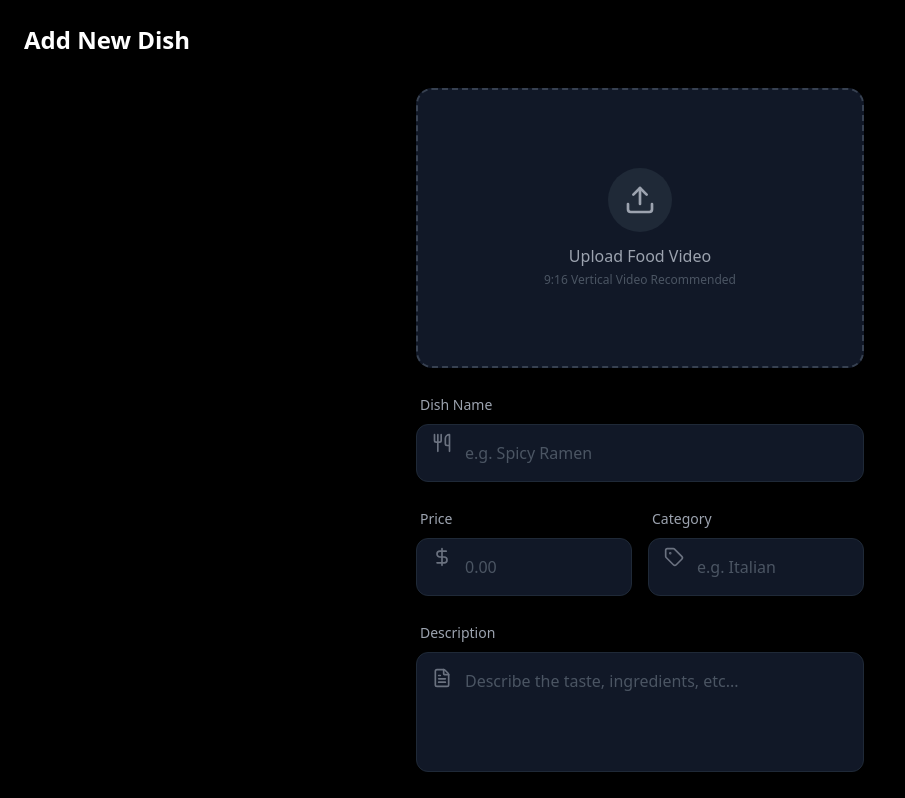
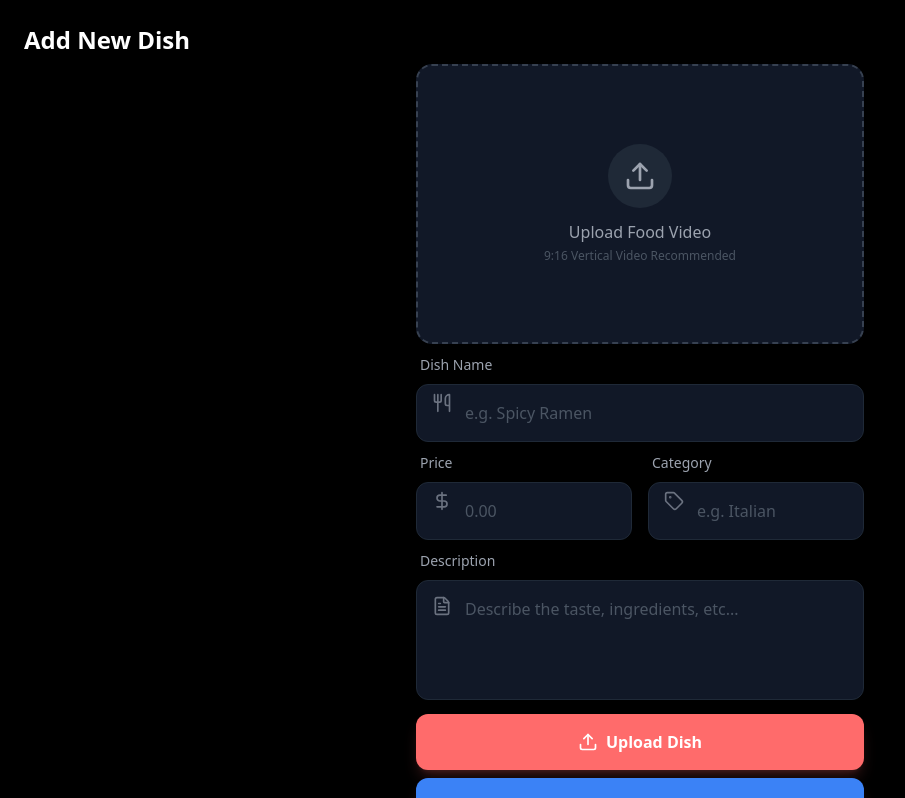
Before and after one commit to Tusharthakre800/food, a React (Vite) app in the folder frontend/: page /create-food in a window 1280 px wide. Shown: the top 798 px of the page, without its empty margins (0-905 px from the left). Built offline with nearby package versions, Linux system fonts and the light colour scheme; sample sign-in values are in the browser's storage.

Commit message:
create food page

```diff
--- a/frontend/src/create-food/CreateFoodPartner.jsx
+++ b/frontend/src/create-food/CreateFoodPartner.jsx
@@ -120,16 +120,16 @@ const CreateFoodPartner = () => {
   }
 
   return (
-    <div className="min-h-screen bg-black text-white p-6 pb-20 font-sans">
+    <div className="min-h-screen bg-black text-white p-6  font-sans">
       {/* Header */}
-      <div className="flex items-center gap-4 mb-8">
+      <div className="flex items-center gap-2 mb-2">
         {/* <Link to="/home" className="p-2 bg-gray-900 rounded-full hover:bg-gray-800 transition-colors">
           <ArrowLeft size={24} className="text-white" />
         </Link> */}
         <h1 className="text-2xl font-bold">Add New Dish</h1>
       </div>
 
-      <form onSubmit={handleSubmit} className="space-y-6 max-w-md mx-auto">
+      <form onSubmit={handleSubmit} className="space-y-2 max-w-md mx-auto">
 
         {/* Video Upload Section */}
         <div className="relative">
```
